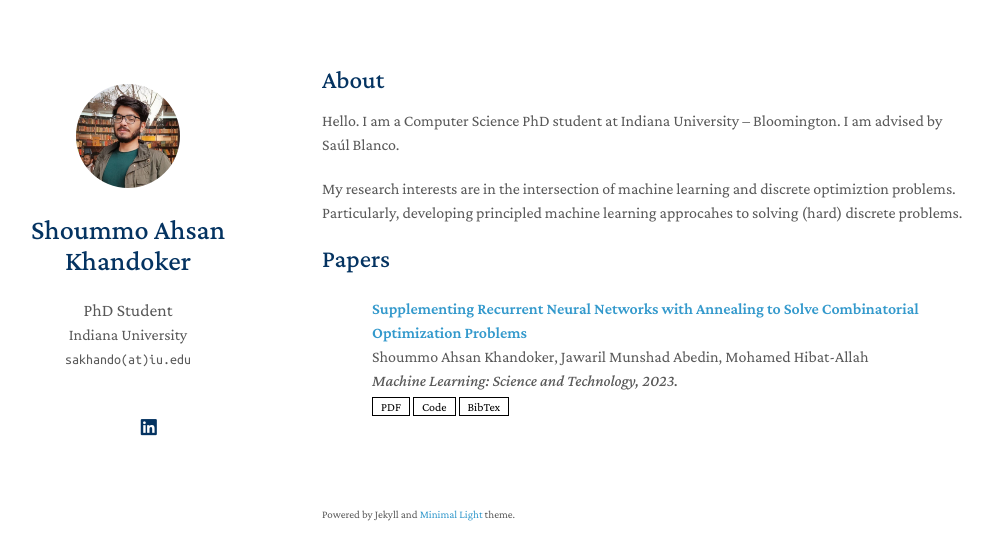
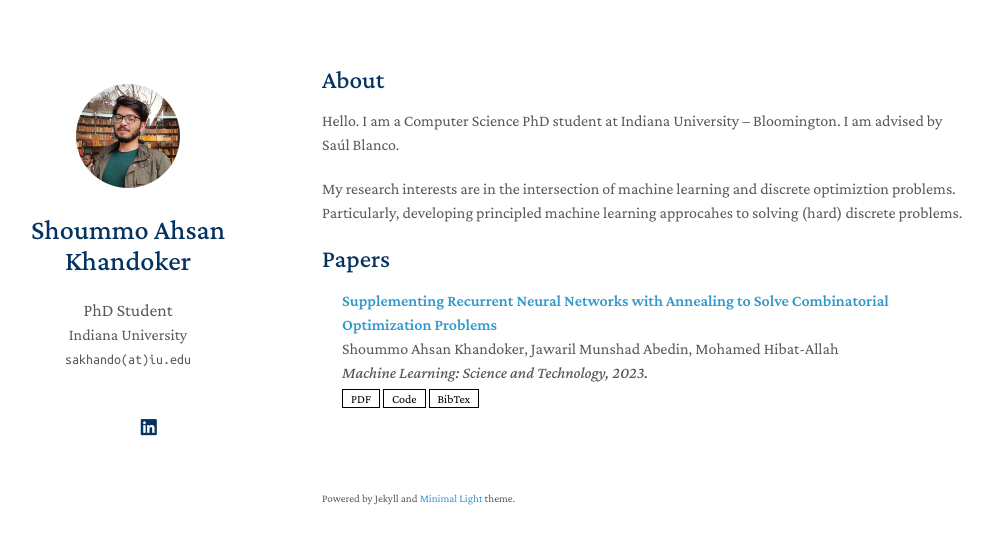
Before and after one commit to shoummoak/shoummoak.github.io, a Jekyll site: the page built from index.md, in a window 1280 px wide. Shown: the top 560 px of the page, without its empty margins (148-1141 px from the left). Built offline with Jekyll 4.4.1, drawn with Linux system fonts in a browser that asks for light colours; a style sheet for code colours, icons or effects is not loaded; our own code applies the rules of GitHub Pages for plain Markdown files.

Commit message:
remove paper image 4

```diff
--- a/_includes/publications.md
+++ b/_includes/publications.md
@@ -7,14 +7,14 @@
 
 <li>
 <div class="pub-row">
-  <div class="col-sm-3 abbr" style="position: relative;padding-right: 15px;padding-left: 15px;">
-    <!-- {% if link.image %}
+  <!-- <div class="col-sm-3 abbr" style="position: relative;padding-right: 15px;padding-left: 0px;">
+    {% if link.image %}
     <img src="{{ link.image }}" class="teaser img-fluid z-depth-1" style="width=100;height=40%">
     {% if link.conference_short %}
     <abbr class="badge">{{ link.conference_short }}</abbr>
     {% endif %}
-    {% endif %} -->
-  </div>
+    {% endif %}
+  </div> -->
   <div class="col-sm-9" style="position: relative;padding-right: 15px;padding-left: 20px;">
       <div class="title"><a href="{{ link.title_ref }}" target="_blank">{{ link.title }}</a></div>
       <div class="author">{{ link.authors }}</div>
```
